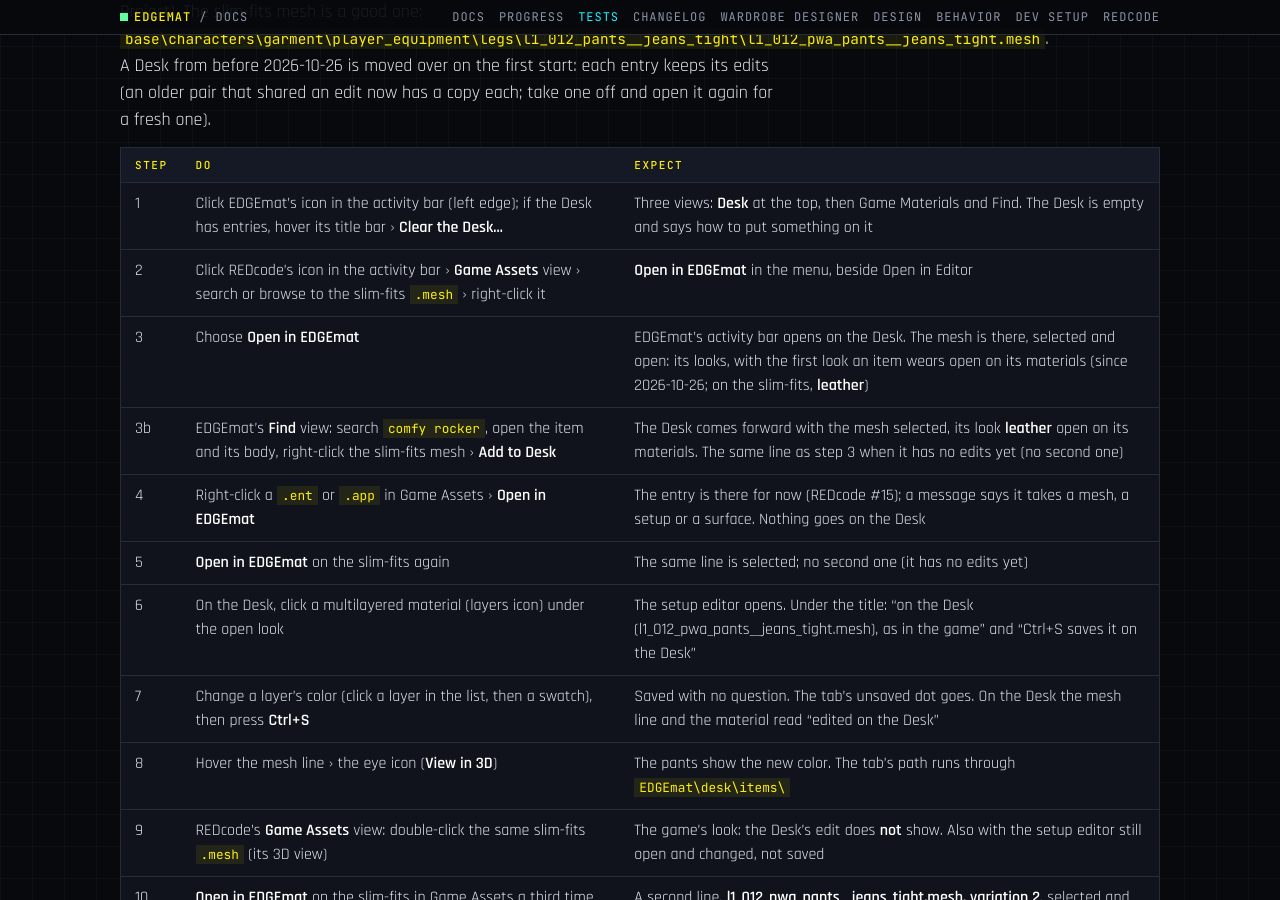
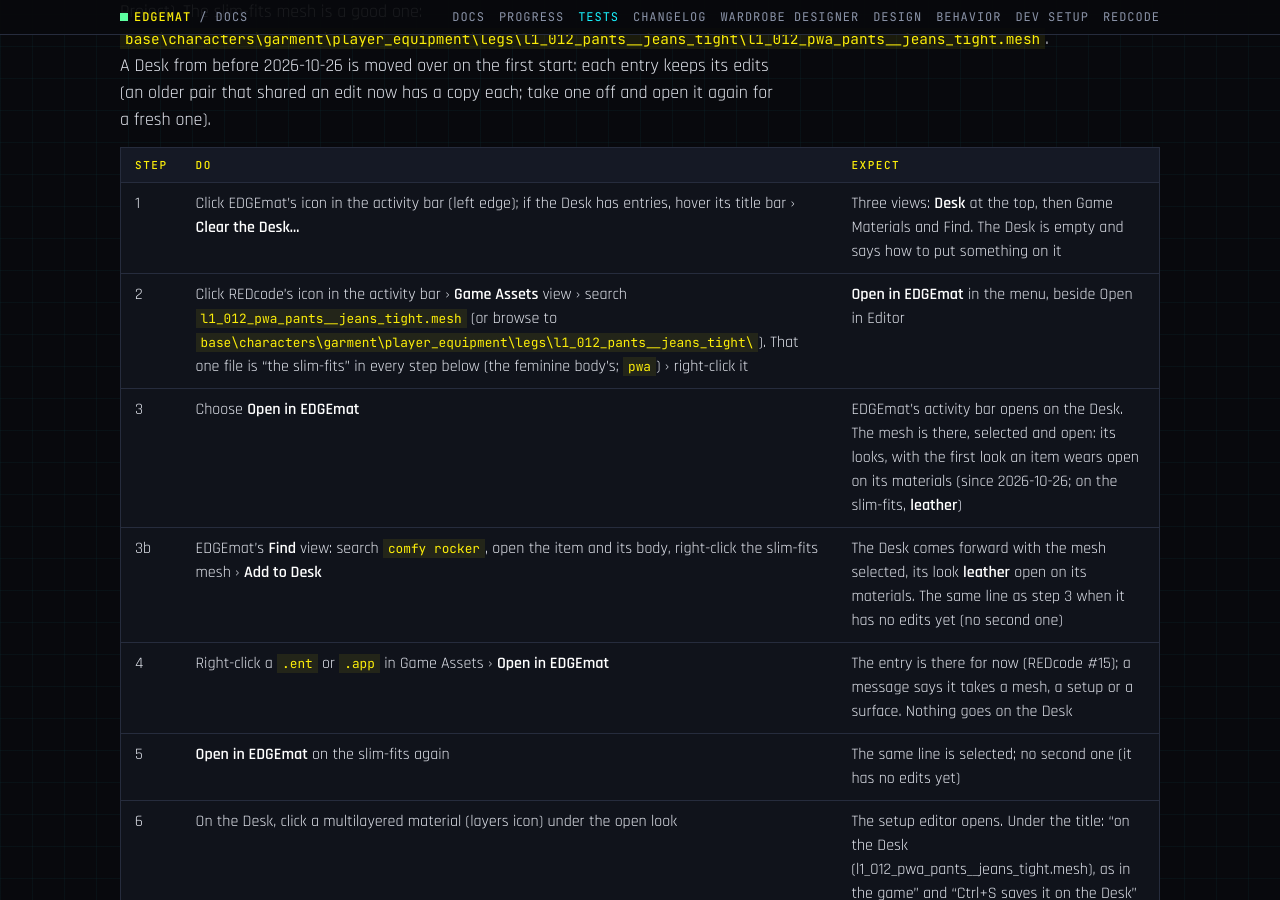
Before and after one commit to Edgemodders/EDGEmat, a Jekyll site: the page built from docs/testing.md, in a window 1280 px wide and 900 px high, scrolled down 32050 px. Built offline with Jekyll 4.4.1, drawn with Linux system fonts in a browser that asks for light colours; our own code applies the rules of GitHub Pages for plain Markdown files.

Commit message:
Tests: The Desk step 2 gives the slim-fits mesh's file name and folder
Co-Authored-By: Claude Opus 5.5 <noreply@anthropic.com>

```diff
--- a/docs/testing.md
+++ b/docs/testing.md
@@ -442,7 +442,7 @@ Added 2026-10-25: the Desk view, Open in EDGEmat from REDcode's views, saving on
 | Step | Do | Expect |
 |---|---|---|
 | 1 | Click EDGEmat's icon in the activity bar (left edge); if the Desk has entries, hover its title bar › **Clear the Desk...** | Three views: **Desk** at the top, then Game Materials and Find. The Desk is empty and says how to put something on it |
-| 2 | Click REDcode's icon in the activity bar › **Game Assets** view › search or browse to the slim-fits `.mesh` › right-click it | **Open in EDGEmat** in the menu, beside Open in Editor |
+| 2 | Click REDcode's icon in the activity bar › **Game Assets** view › search `l1_012_pwa_pants__jeans_tight.mesh` (or browse to `base\characters\garment\player_equipment\legs\l1_012_pants__jeans_tight\`). That one file is "the slim-fits" in every step below (the feminine body's; `pwa`) › right-click it | **Open in EDGEmat** in the menu, beside Open in Editor |
 | 3 | Choose **Open in EDGEmat** | EDGEmat's activity bar opens on the Desk. The mesh is there, selected and open: its looks, with the first look an item wears open on its materials (since 2026-10-26; on the slim-fits, **leather**) |
 | 3b | EDGEmat's **Find** view: search `comfy rocker`, open the item and its body, right-click the slim-fits mesh › **Add to Desk** | The Desk comes forward with the mesh selected, its look **leather** open on its materials. The same line as step 3 when it has no edits yet (no second one) |
 | 4 | Right-click a `.ent` or `.app` in Game Assets › **Open in EDGEmat** | The entry is there for now (REDcode #15); a message says it takes a mesh, a setup or a surface. Nothing goes on the Desk |
```
